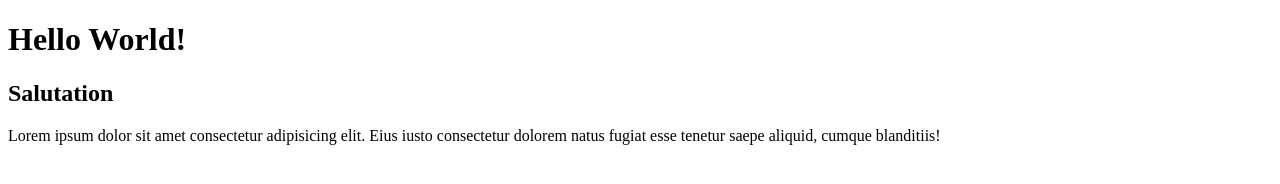
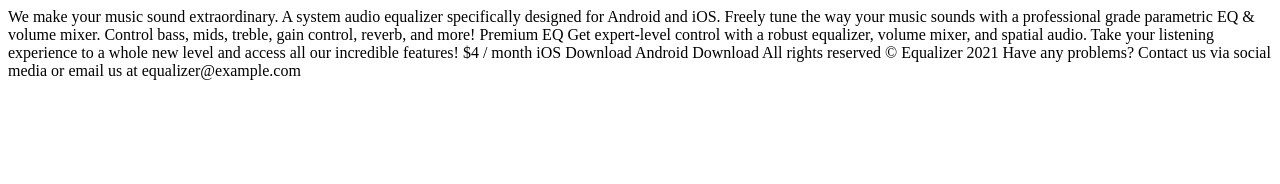
Before and after one commit to gmagnenat/equalizer-landing-page, a website: page src/index.html in a window 1280 px wide. Drawn offline with nearby package versions, Linux system fonts and the light colour scheme; files that its build step writes are made by us from their sources.

Commit message:
update index html with text content

```diff
--- /dev/null
+++ b/public/css/main.css
@@ -0,0 +1,3 @@
+
+
+/*# sourceMappingURL=main.css.map */
--- a/src/index.html
+++ b/src/index.html
@@ -11,17 +11,17 @@
 			rel="stylesheet"
 		/>
 		<link rel="stylesheet" href="css/main.css" />
-		<title>Document</title>
+		<title>Frontend Mentor | Equalizer landing page</title>
 	</head>
 	<body>
-		<main class="container">
-			<h1>Hello World!</h1>
-			<h2>Salutation</h2>
-			<p>
-				Lorem ipsum dolor sit amet consectetur adipisicing elit. Eius iusto
-				consectetur dolorem natus fugiat esse tenetur saepe aliquid, cumque
-				blanditiis!
-			</p>
-		</main>
+		We make your music sound extraordinary. A system audio equalizer
+		specifically designed for Android and iOS. Freely tune the way your music
+		sounds with a professional grade parametric EQ & volume mixer. Control bass,
+		mids, treble, gain control, reverb, and more! Premium EQ Get expert-level
+		control with a robust equalizer, volume mixer, and spatial audio. Take your
+		listening experience to a whole new level and access all our incredible
+		features! $4 / month iOS Download Android Download All rights reserved ©
+		Equalizer 2021 Have any problems? Contact us via social media or email us at
+		equalizer@example.com
 	</body>
 </html>
```
Also changed, not shown: 1 other file.
